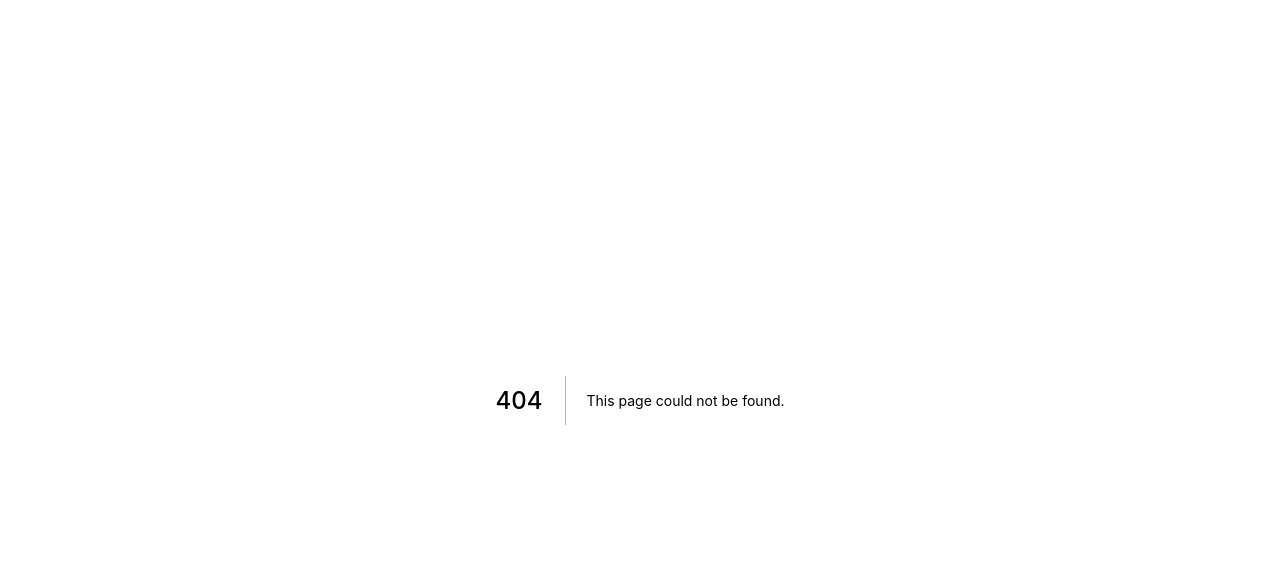
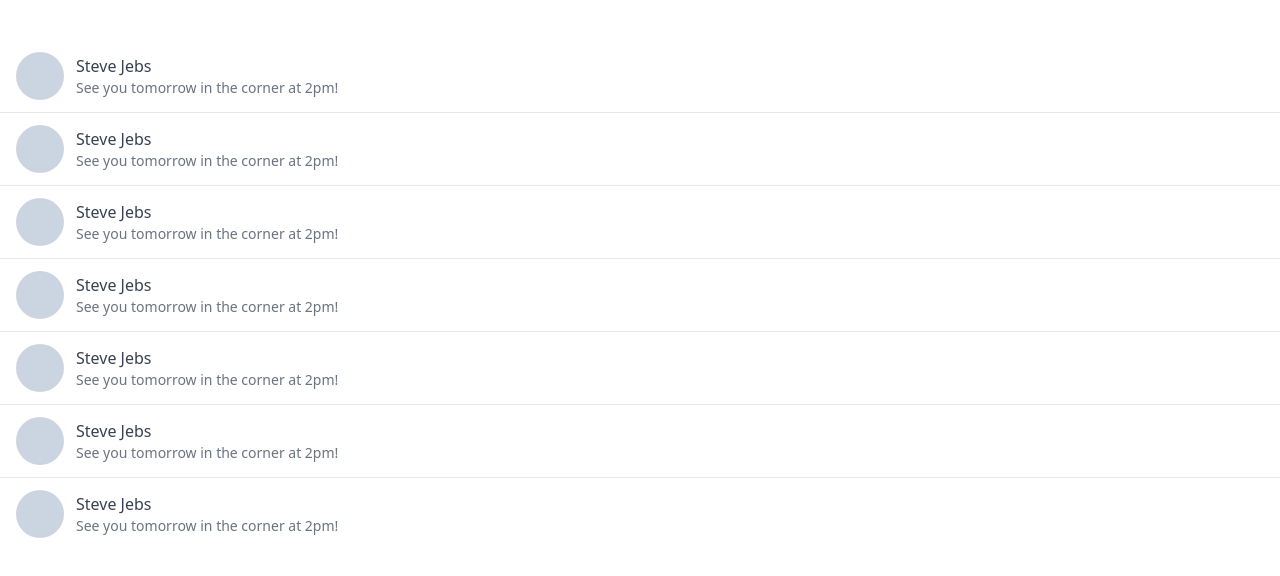
Before and after one commit to chanwoo00106/carrot-market, a Next.js app: page /chats in a window 1280 px wide. Before the commit this address had no page. Shown: the top 576 px of the page. Built offline with nearby package versions, Linux system fonts and the light colour scheme.

Commit message:
Add chats page

```diff
--- /dev/null
+++ b/pages/chats.tsx
@@ -0,0 +1,24 @@
+import { NextPage } from "next";
+
+const Chats: NextPage = () => {
+  return (
+    <div className="py-10">
+      {[1, 1, 1, 1, 1, 1, 1].map((_, i) => (
+        <div
+          key={i}
+          className="flex px-4 cursor-pointer last:border-b-0 py-3 border-b items-center space-x-3"
+        >
+          <div className="w-12 h-12 rounded-full bg-slate-300" />
+          <div>
+            <p className="text-gray-700">Steve Jebs</p>
+            <p className="text-sm text-gray-500">
+              See you tomorrow in the corner at 2pm!
+            </p>
+          </div>
+        </div>
+      ))}
+    </div>
+  );
+};
+
+export default Chats;
--- a/pages/items/[id].tsx
+++ b/pages/items/[id].tsx
@@ -5,7 +5,7 @@
     <div className="px-4 py-10">
       <div className="mb-8">
         <div className="h-96 bg-slate-300" />
-        <div className="flex cursor-pointer py-3 border-b items-center space-x-3">
+        <div className="flex cursor-pointer py-3 border-t border-b items-center space-x-3">
           <div className="w-12 h-12 rounded-full bg-slate-300" />
           <div>
             <p className="text-sm font-medium text-gray-700">Steve Jebs</p>
```
